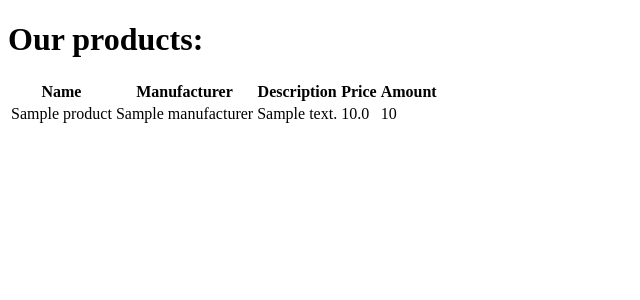
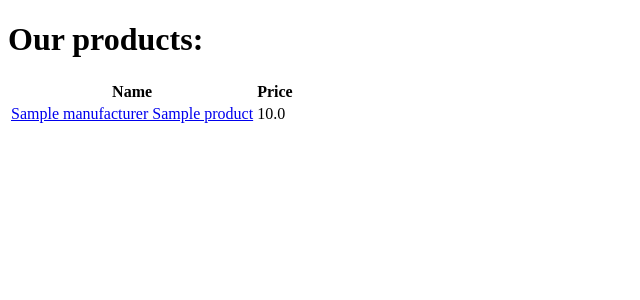
Before and after one commit to Chudopal/PythonDeveloperCheatSheet, a Django app: page /products/ in a window 1280 px wide. Shown: the top 300 px of the page, without its empty margins (0-640 px from the left). Run offline with Django 3.2, Linux system fonts and the light colour scheme; tables that the repository leaves empty hold one stand-in row (values such as "Sample post").

Commit message:
[#H21].(added links to products in template)

```diff
--- a/Shops/pizzeria/homeworks/django_shop_hw/shop/products/urls.py
+++ b/Shops/pizzeria/homeworks/django_shop_hw/shop/products/urls.py
@@ -3,5 +3,5 @@ from .views import product_detail, products_view
 
 urlpatterns = [
     path('', products_view),
-    path('<str:product_uuid>/', product_detail),
+    path('<str:product_uuid>/', view=product_detail, name='product_detail'),
 ]
--- a/Shops/pizzeria/homeworks/django_shop_hw/shop/templates/products/products_list.html
+++ b/Shops/pizzeria/homeworks/django_shop_hw/shop/templates/products/products_list.html
@@ -6,18 +6,12 @@
 <table>
     <tr>
         <th>Name</th>
-        <th>Manufacturer</th>
-        <th>Description</th>
         <th>Price</th>
-        <th>Amount</th>
     </tr>
     <tr>
     {% for product in products %}
-        <td>{{ product.name }}</td>
-        <td>{{ product.manufacturer }}</td>
-        <td>{{ product.description }}</td>
+        <td><a href="{% url 'product_detail' product.uuid %}">{{ product.manufacturer }} {{ product.name }}</a></td>
         <td>{{ product.price }}</td>
-        <td>{{ product.amount }}</td>
     </tr>
     {% endfor %}
 </table>
```
